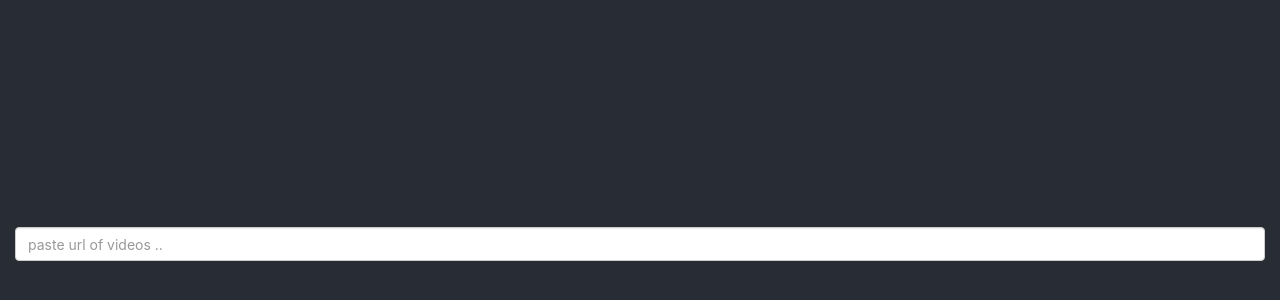
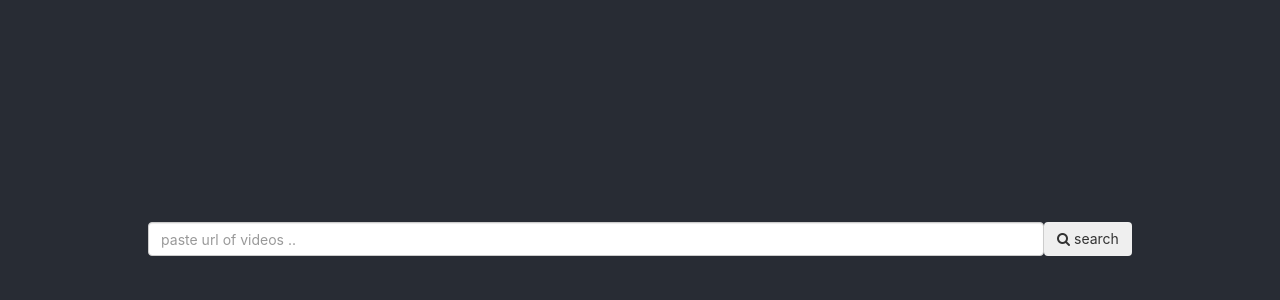
Before and after one commit to mubashiralisiddiqui/videoembedReactjs, a React (Create React App) app: page / in a window 1280 px wide. Shown: the part 146-446 px from the top of the page. Built offline with nearby package versions, Linux system fonts and the light colour scheme.

Commit message:
fixes in design

```diff
--- a/src/App.css
+++ b/src/App.css
@@ -7,6 +7,7 @@
   flex-direction: column;
     background-color: #282c34;
     min-height: 100vh;
+    overflow:scroll ;
 }
 
 .App-logo {
--- a/src/App.js
+++ b/src/App.js
@@ -23,12 +23,13 @@ class App extends Component {
     loading: false,
     description: '',
     title: '',
-    previewUrl: ''
+    previewUrl: '',
+    querry: ''
   }
   // change handler input
-  handleChange = (e) => {
+  handleChange = (querry, type) => {
+    console.log(type)
 
-    let querry = e.target.value;
     let video_id = querry.split('v=')[1];
     const ampersandPosition = video_id && video_id.indexOf('&');
     if (video_id && ampersandPosition !== -1) {
@@ -37,16 +38,16 @@ class App extends Component {
     let sourceUrl = '';
     if (querry.includes('facebook.com')) {
       sourceUrl = `https://www.facebook.com/plugins/video.php?href=${querry}`
-      this.handlePreview(querry, sourceUrl)
+      this.handlePreview(querry, sourceUrl, type)
     }
     else if (querry.includes('youtube.com' && video_id)) {
       sourceUrl = `https://www.youtube.com/embed/${video_id}`
-      this.handlePreview(querry, sourceUrl)
+      this.handlePreview(querry, sourceUrl, type)
     }
     else if (querry.includes('vimeo.com')) {
       const vimeo_id = querry.split('com/')[1]
       sourceUrl = `https://player.vimeo.com/video/${vimeo_id && vimeo_id}`
-      this.handlePreview(querry, sourceUrl)
+      this.handlePreview(querry, sourceUrl, type)
     }
     else {
       window.open(`${querry}`, '_blank')
@@ -54,8 +55,7 @@ class App extends Component {
     }
   }
   // handle url preview
-  handlePreview = (querry, sourceUrl) => {
-
+  handlePreview = (querry, sourceUrl, type) => {
     this.setState({
       loading: true,
       imageurl: '',
@@ -75,14 +75,24 @@ class App extends Component {
         previewUrl
       }
       this.props.getDetails(obj)
+      if (type === "submit") {
+        this.setState({
+          imageurl,
+          url: sourceUrl,
+          valid: true,
+          loading: false,
+          description,
+          title,
+          previewUrl
+        })
+        return
+      }
       this.setState({
         imageurl,
-        url: sourceUrl,
-        valid: true,
-        loading: false,
         description,
         title,
-        previewUrl
+        previewUrl,
+        loading: false,
       })
     })
 
@@ -95,12 +105,16 @@ class App extends Component {
       })
   }
 
+  handleSubmit() {
+
+  }
+
   render() {
     const { url, imageurl, valid, loading, title, previewUrl, description } = this.state
     return (
       <div className="App viewport">
         <SearchBar
-          onblur={(e) => this.handleChange(e)}
+          onblur={(e, type) => this.handleChange(e, type)}
           imageurl={imageurl}
           loading={loading}
           title={title}
--- a/src/components/UrlPreview/index.js
+++ b/src/components/UrlPreview/index.js
@@ -13,7 +13,7 @@ export default class PreviewUrl extends Component {
     render() {
         const { src = "", loading, title, previewUrl, description = "description" } = this.props
         return (
-            <div className="container">
+            <div className="previw">
                 {loading ?
                     <p style={{ color: 'white' }}> loading . . .  </p>
                     :
@@ -25,7 +25,6 @@ export default class PreviewUrl extends Component {
                                     style={{ height: "200px", width: "100%" }}
                                 />
                             </div>
-
                             <div className="descContainer" >
                                 <p className="url" >{previewUrl && previewUrl}</p>
                                 <p className="title">{title && title}</p>
--- a/src/components/UrlPreview/style.css
+++ b/src/components/UrlPreview/style.css
@@ -1,11 +1,16 @@
 
-.container{
+.previw{
     display: flex;
     flex-direction: row;
-    width: 100%;
+    width: 80%;
     height: 100%;
-justify-content: flex-start !important;
-margin-top: 20px !important
+justify-content: center ;
+margin-top: 10px !important;
+opacity: 0.6  !important ;
+margin:0px auto;
+
+/* transform: translate(20); */
+/* transform: scale(2); */
 
 }
 
--- a/src/components/Videos/index.js
+++ b/src/components/Videos/index.js
@@ -13,7 +13,7 @@ export default class SearchBar extends Component {
     render() {
         const { src, valid, loading } = this.props
         return (
-            <div className="container">
+            <div className="videocontainer">
                 {(loading ?
                     <p style={{ color: 'white' }}> loading . . .  </p> :
                     null)
@@ -21,7 +21,7 @@ export default class SearchBar extends Component {
                 {
                     valid ?
 
-                        < iframe width="640px" height="360%"
+                        < iframe width="80%" height="360px"
                             title="play"
                             src={src}
                             allowFullScreen
--- a/src/components/Videos/style.css
+++ b/src/components/Videos/style.css
@@ -1,9 +1,12 @@
 
-.container{
+.videocontainer{
      display: flex;
      flex-direction: row;
      justify-content: center !important;
      flex-wrap: wrap;
      width: 100%;
+     margin-top: 20px;
+     margin-left: auto;
+     margin-right: auto;
 
 }
--- a/src/components/searchBar/index.js
+++ b/src/components/searchBar/index.js
@@ -2,7 +2,7 @@
 /**
  * importing modules
  */
-import React, { Component } from 'react';
+import React, { Component, Fragment } from 'react';
 
 import './style.css'
 import ImagePreview from '../UrlPreview'
@@ -10,13 +10,34 @@ import ImagePreview from '../UrlPreview'
  * start of Search bar component
 */
 export default class SearchBar extends Component {
+    state = {
+        url: ''
+    }
+    handleChange = (e) => {
+        const { onblur } = this.props
+        this.setState({
+            url: e.target.value
+        })
+
+        onblur(e.target.value)
+    }
+    handleSubmit = () => {
+        const { onblur } = this.props
+        onblur(this.state.url, "submit")
+    }
     render() {
         const { onblur, imageurl, loading, title, previewUrl, description } = this.props;
         return (
-            <div className="container">
-                <input type="text" className="form-control input" id="inlineFormInputGroup"
-                    onBlur={(e) => onblur(e)}
-                    placeholder="paste url of videos .." />
+            <Fragment>
+                <div className="wrapper">
+                    <input type="text" className="form-control input" id="inlineFormInputGroup"
+                        onBlur={(e) => this.handleChange(e)}
+                        placeholder="paste url of videos .." />
+                    <button
+                        onClick={() => this.handleSubmit()}
+                        className="btn"><i className="fa fa-search"></i> search</button>
+
+                </div>
                 <ImagePreview
                     src={imageurl}
                     loading={loading}
@@ -24,9 +45,8 @@ export default class SearchBar extends Component {
                     previewUrl={previewUrl}
                     description={description}
                 />
-                {/* <button
-                    className="btn"><i className="fa fa-search"></i> search</button> */}
-            </div>
+
+            </Fragment>
         )
 
     }
--- a/src/components/searchBar/style.css
+++ b/src/components/searchBar/style.css
@@ -1,13 +1,14 @@
 
 
-.container{
+.wrapper{
       display: flex;
       flex-direction: row;
       justify-content: center;
       align-items: center;
-      width: 60%;
+      width: 100%;
 
 }
 .input {
     color: #61dafb;
+    width: 70%
 }
```
